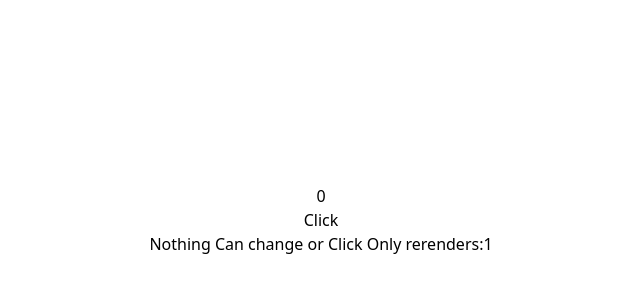
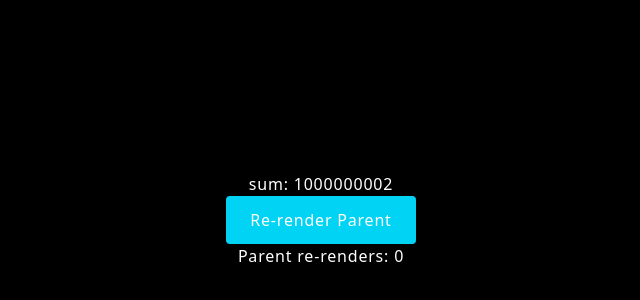
Before and after one commit to Hrithiksaini2000/React-Course-S, a React (Vite) app: page / in a window 1280 px wide. Shown: the part 180-480 px from the top of the page, without its empty margins (319-959 px from the left). Built offline with nearby package versions, Linux system fonts and the light colour scheme.

Commit message:
Usememo hook in react js

```diff
--- /dev/null
+++ b/src/components/Hooks/Memo/UseMemo.jsx
@@ -0,0 +1,39 @@
+import { useMemo, useState } from "react";
+
+// eslint-disable-next-line react/display-name
+const ExpensiveComponent = () => {
+  //   Expensive calculation function
+  const sum = () => {
+    console.log("Calculating sum...");
+    let i = 0;
+    for (i = 0; i <= 1000000000; i++) {
+      i = i + 1;
+    }
+    return i;
+  };
+
+  const total = useMemo(() => sum(), []);
+
+  //   const total = sum();
+
+  return <p> sum: {total} </p>;
+};
+
+const MemoParentComponent = () => {
+  const [count, setCount] = useState(0);
+
+  return (
+    <div className="p-4 h-lvh font-display tracking-wider flex flex-col justify-center items-center bg-black text-white ">
+      <ExpensiveComponent />
+      <button
+        onClick={() => setCount(count + 1)}
+        className="py-3 px-6 bg-cyan-400 rounded-sm"
+      >
+        Re-render Parent
+      </button>
+      <p>Parent re-renders: {count}</p>
+    </div>
+  );
+};
+
+export default MemoParentComponent;
--- a/src/main.jsx
+++ b/src/main.jsx
@@ -2,6 +2,7 @@
 import { createRoot } from 'react-dom/client'
 import "./index.css"
 import { Reactmemo } from './components/Hooks/Memo/Reactmemo'
+import MemoParentComponent from './components/Hooks/Memo/UseMemo'
 // import { Bioprovider } from './components/Hooks/ContextApi'
 // import { About, Custom, Home, Newuse } from './components/Hooks/ContextApi/Home'
 // import { Reducercmp } from './components/Hooks/UseReducer'
@@ -79,6 +80,7 @@
       <Newuse/>
     </Bioprovider> */}
     {/* <Reducercmp/> */}
-    <Reactmemo/>
+    {/* <Reactmemo/> */}
+    <MemoParentComponent/>
   </StrictMode>
 )
```
